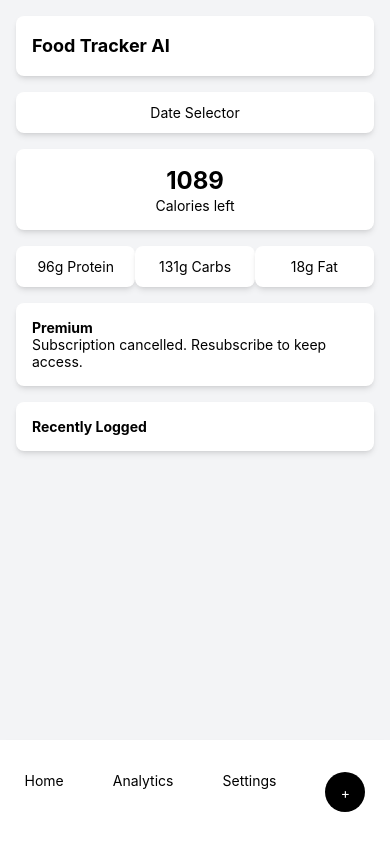
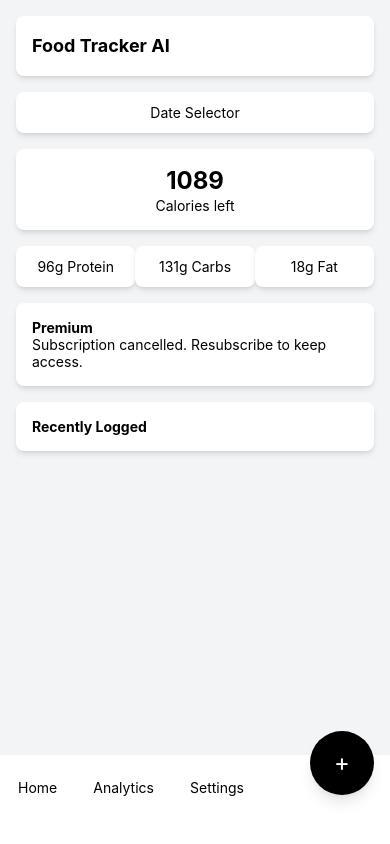
Before and after one commit to adnjoo/food-frame, a React Native app: screen / in a window 390 px wide. Built offline with nearby package versions, Linux system fonts and the light colour scheme.

Commit message:
nav edits - mv plus icon right (#26)

```diff
--- a/components/BottomNav.tsx
+++ b/components/BottomNav.tsx
@@ -5,7 +5,9 @@ export default function BottomNav() {
   const navigation = useNavigation();
 
   return (
-    <View className="absolute bottom-0 left-0 right-0 flex flex-row justify-around bg-white py-8 shadow-md">
+    <View className="absolute bottom-0 left-0 right-0 bg-white pb-12 pt-6 shadow-md">
+      {/* Navigation Tabs Container */}
+      <View className="flex flex-row justify-around pr-32">
         <TouchableOpacity onPress={() => navigation.navigate('Home')}>
           <Text>Home</Text>
         </TouchableOpacity>
@@ -15,9 +17,12 @@ export default function BottomNav() {
         <TouchableOpacity onPress={() => navigation.navigate('Settings')}>
           <Text>Settings</Text>
         </TouchableOpacity>
-      <View className="h-10 w-10 items-center justify-center rounded-full bg-black">
-        <Text className="text-white">+</Text>
       </View>
+
+      {/* Floating Plus Button (Independent from Tabs) */}
+      <TouchableOpacity className="absolute -top-6 right-4 h-16 w-16 items-center justify-center rounded-full bg-black shadow-lg">
+        <Text className="text-2xl text-white">+</Text>
+      </TouchableOpacity>
     </View>
   );
 }
```
Lines whose indentation alone changed are shown as unchanged.
